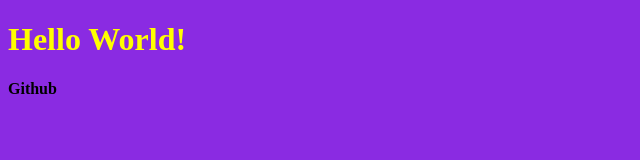
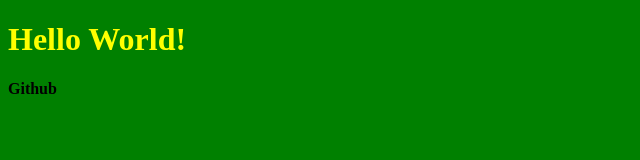
Before and after one commit to Andreyyyyyyyy/github-for-beginners-1, a plain HTML site: page index.html in a window 1280 px wide. Shown: the whole page, without its empty margins (0-640 px from the left). Drawn offline with Linux system fonts and the light colour scheme.

Commit message:
Изменил фон на зеленый

```diff
--- a/style.css
+++ b/style.css
@@ -1,5 +1,5 @@
 body {
-    background-color: blueviolet;
+    background-color: Green;
 }
 
 h1 {
```
